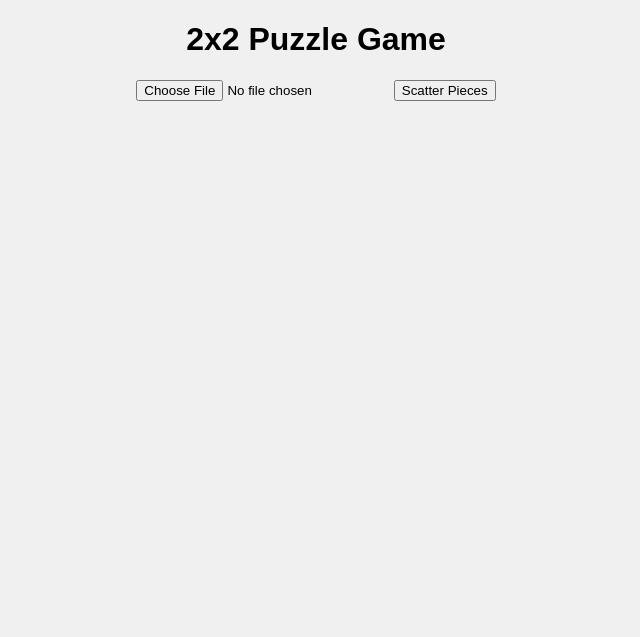
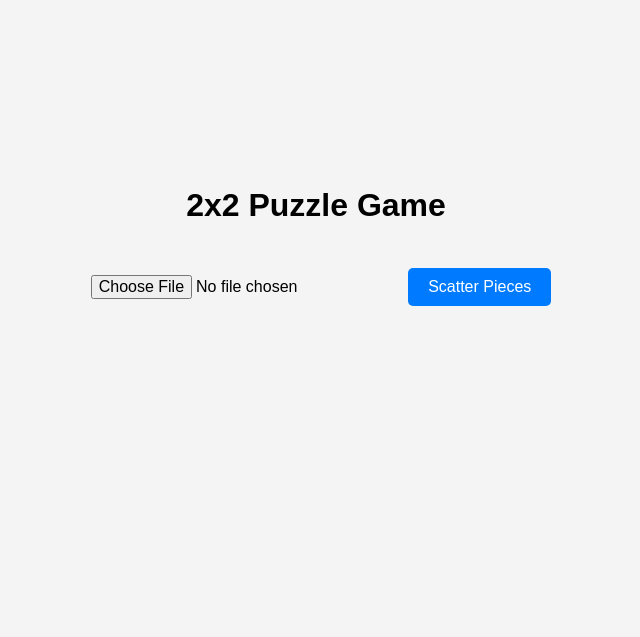
Before and after one commit to AnmolTondak/Puzzle, a plain HTML site: page Index.html in a window 1280 px wide. Shown: the whole page, without its empty margins (324-964 px from the left). Drawn offline with Linux system fonts and the light colour scheme.

Commit message:
styles.css

```diff
--- a/styles.css
+++ b/styles.css
@@ -1,14 +1,35 @@
 body {
   font-family: Arial, sans-serif;
-  text-align: center;
-  background-color: #f0f0f0;
+  display: flex;
+  justify-content: center;
+  align-items: center;
+  height: 100vh;
   margin: 0;
-  padding: 0;
+  background-color: #f4f4f4;
 }
 
 .container {
-  margin: 20px auto;
-  width: 80%;
+  text-align: center;
+}
+
+#imageUpload {
+  margin: 20px 0;
+  padding: 10px;
+  font-size: 16px;
+}
+
+#scatterButton {
+  padding: 10px 20px;
+  background-color: #007BFF;
+  color: white;
+  border: none;
+  border-radius: 5px;
+  cursor: pointer;
+  font-size: 16px;
+}
+
+#scatterButton:hover {
+  background-color: #0056b3;
 }
 
 .puzzle-container {
@@ -16,16 +37,5 @@
   grid-template-columns: repeat(2, 150px);
   grid-template-rows: repeat(2, 150px);
   gap: 5px;
-  margin: 20px auto;
-  width: 310px;
-  height: 310px;
-  position: relative;
+  justify-content: center;
 }
-
-.puzzle-piece {
-  background-size: 300px 300px;
-  cursor: grab;
-  border: 1px solid #ccc;
-  box-sizing: border-box;
-  transition: transform 0.2s ease;
-}
```
